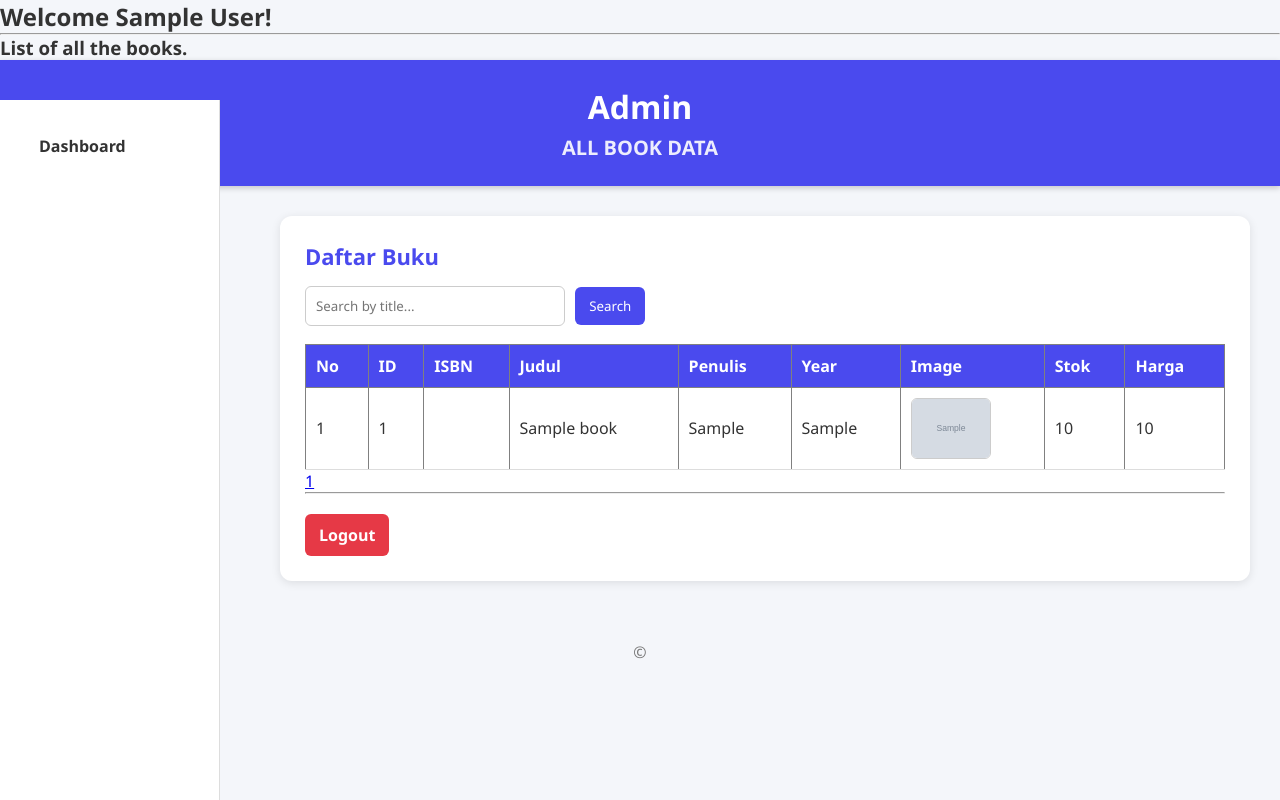
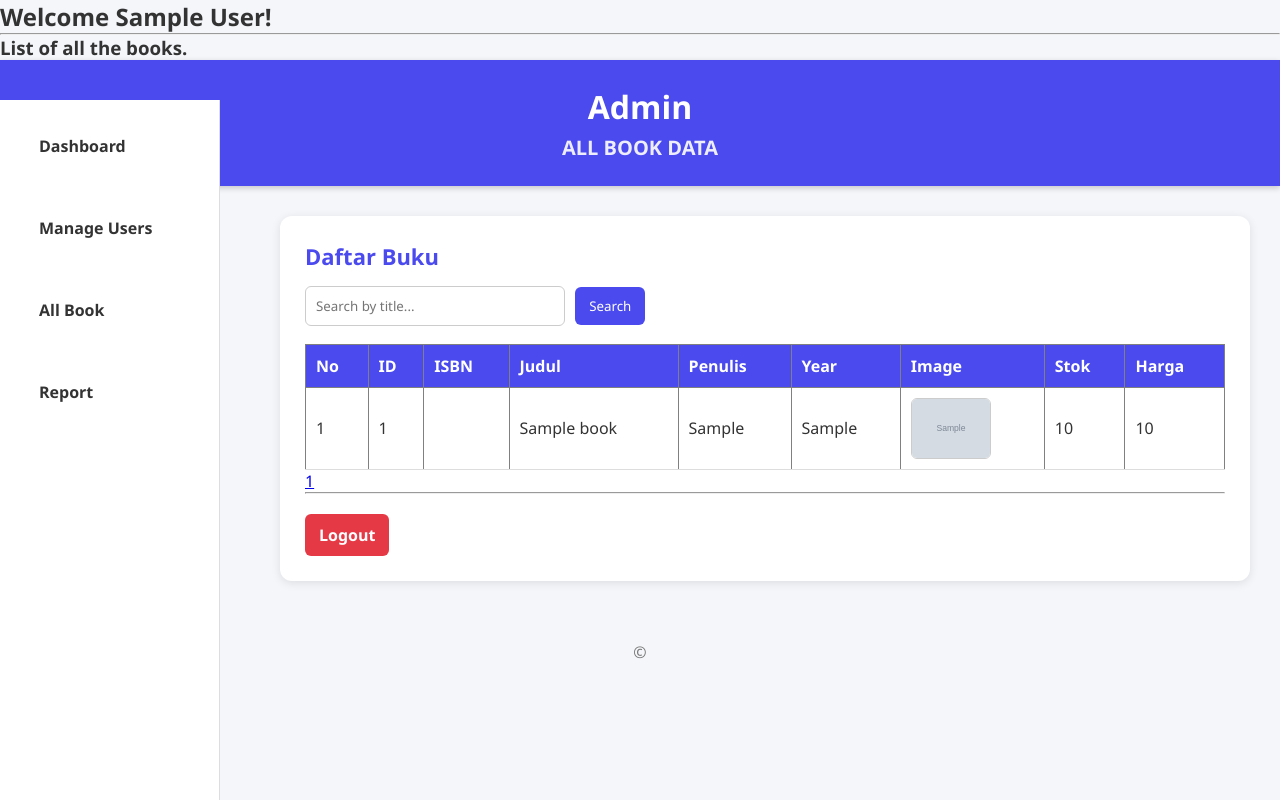
Before and after one commit to mfarhancode/PAW-A_Project_Book-Store, a PHP site: page /admin/all_books.php in a window 1280 px wide. Run offline with PHP 8.4, Linux system fonts and the light colour scheme; the visitor is signed in with stand-in values (Sample User, id 1); tables that the repository leaves empty or names only in its code hold one stand-in row (values such as "Sample post"); grey boxes marked "Sample" are stand-in pictures; data that the repository does not hold is empty.

Commit message:
Sulton_All-Books

```diff
--- a/admin/all_books.php
+++ b/admin/all_books.php
@@ -227,6 +227,9 @@ footer {
     </div>
     <div class="navbar">
         <a href="admin_dashboard.php">Dashboard</a><br>
+        <a href="users_data.php">Manage Users</a><br>
+        <a href="#">All Book</a><br>
+        <a href="admin_report.php">Report</a><br>
     </div>
     <section id="content" class="content">
         <div class="sold-book">
```
